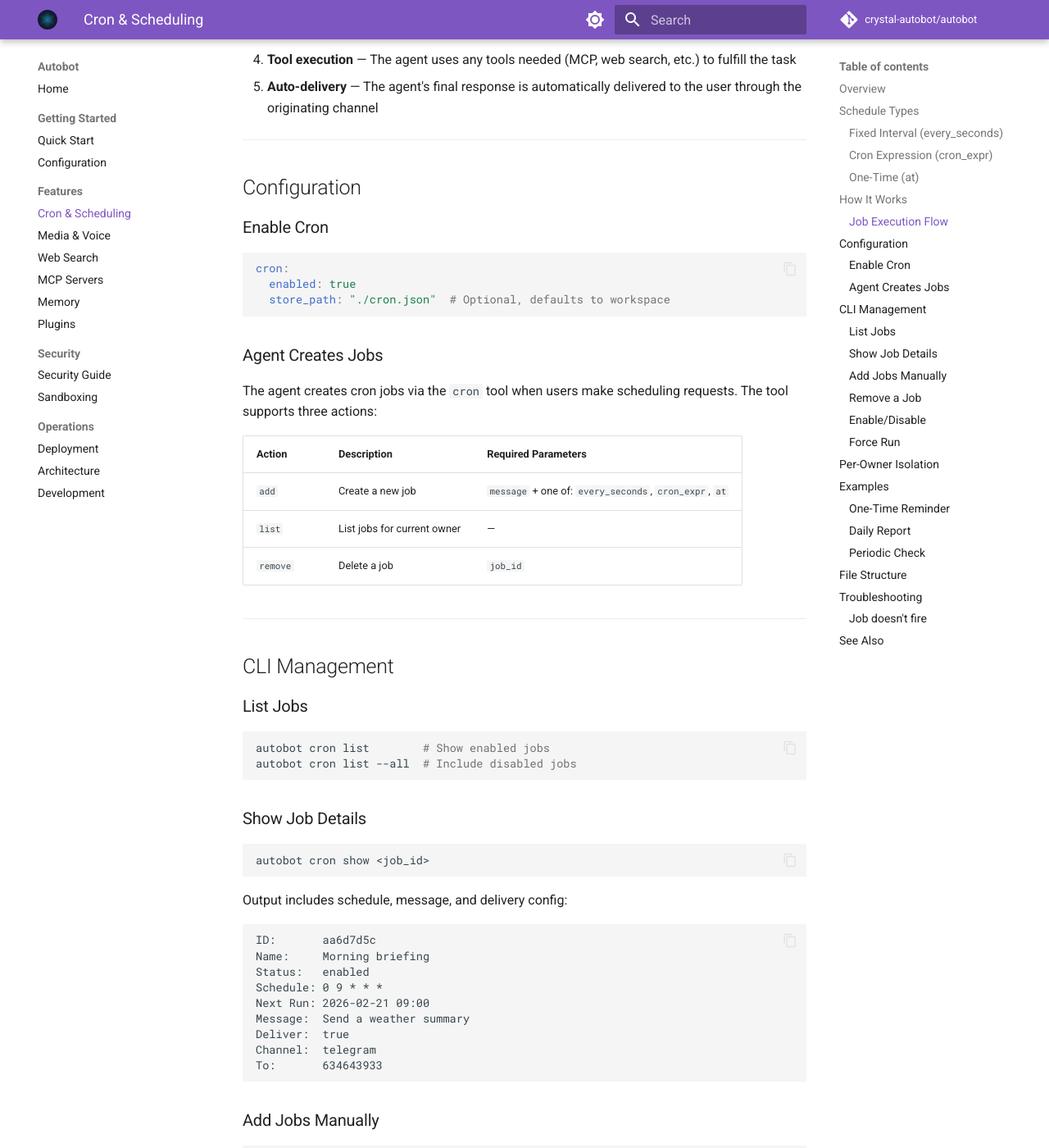
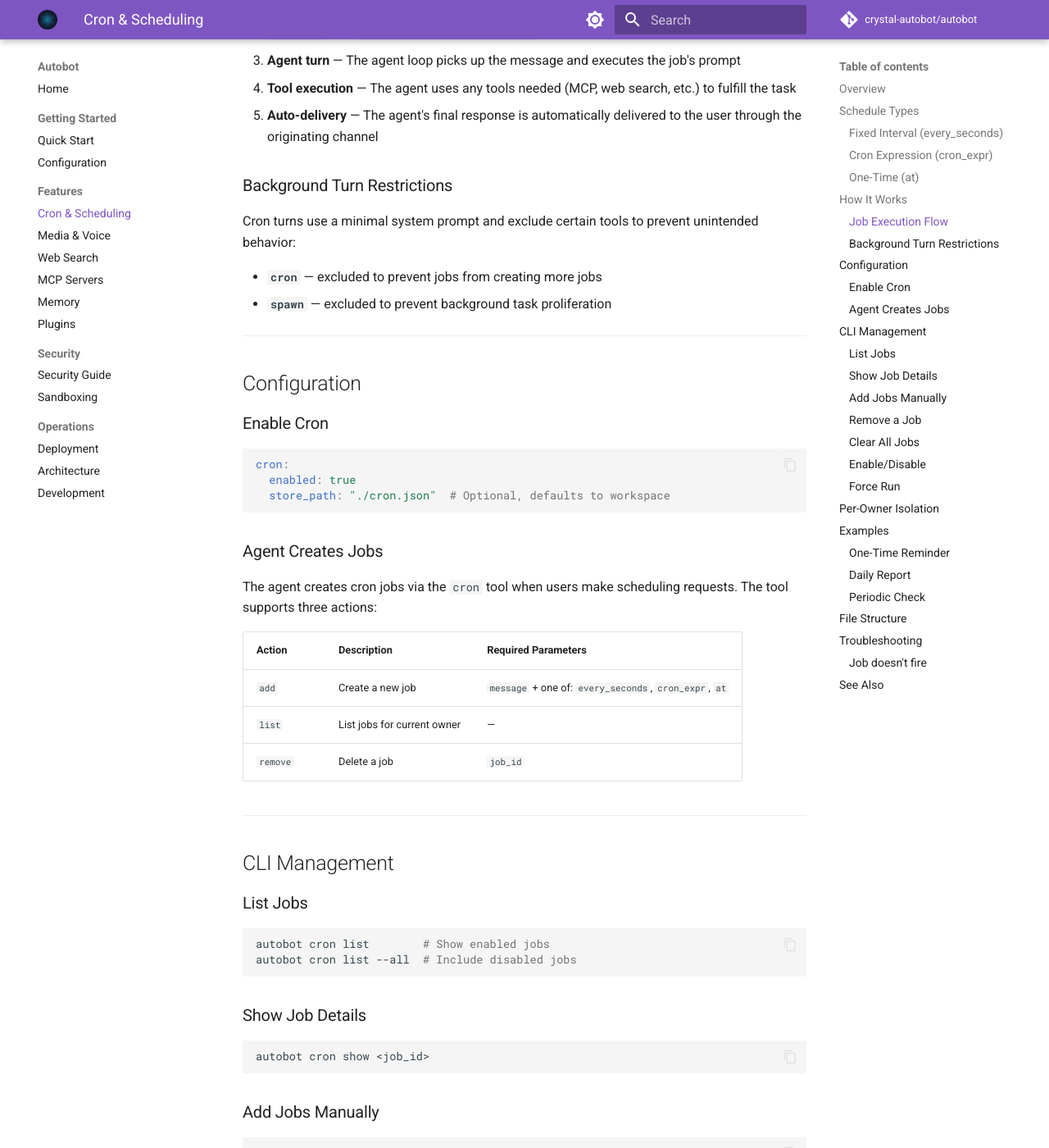
Before and after one commit to crystal-autobot/autobot, an MkDocs documentation site: the page built from docs/cron.md, in a window 1280 px wide and 1400 px high, scrolled down 1476 px. Shown: the whole window at 82% size. Built offline with MkDocs 1.6.1 and Material for MkDocs 9.7.7, drawn with Linux system fonts in a browser that asks for light colours; comment, search, counter and statistics services are not loaded; some of the changed text lies outside the part shown.

Commit message:
More cron subcommands

````diff
--- a/docs/cron.md
+++ b/docs/cron.md
@@ -12,7 +12,7 @@
 - **Recurring reports** — "Send me a weather summary every morning at 9am" (cron expression)
 - **Periodic tasks** — "Check my email every 5 minutes" (fixed interval)
 
-When a job fires, it triggers a full agent turn — the agent can use MCP tools, web search, memory, and any other registered tools to complete the task.
+When a job fires, it triggers a full agent turn — the agent can use MCP tools, web search, memory, and any other registered tools to complete the task. The response is automatically delivered to the user.
 
 ---
 
@@ -58,14 +58,13 @@
     CALLBACK --> BUS[Event Bus]
     BUS --> LOOP[Agent Loop]
     LOOP --> LLM[LLM + Tools]
-    LLM -->|notify?| MSG[Message Tool]
-    MSG --> USER[User gets notification]
+    LLM --> USER[Response auto-delivered]
 
     style TIMER fill:#ab47bc,stroke:#8e24aa,color:#fff
     style BUS fill:#7c4dff,stroke:#651fff,color:#fff
     style LOOP fill:#5c6bc0,stroke:#3949ab,color:#fff
     style LLM fill:#26a69a,stroke:#00897b,color:#fff
-    style MSG fill:#ffa726,stroke:#fb8c00,color:#fff
+    style USER fill:#ffa726,stroke:#fb8c00,color:#fff
 ```
 
 1. **Timer fires** — The cron service detects a job is due
@@ -73,6 +72,13 @@
 3. **Agent turn** — The agent loop picks up the message and executes the job's prompt
 4. **Tool execution** — The agent uses any tools needed (MCP, web search, etc.) to fulfill the task
 5. **Auto-delivery** — The agent's final response is automatically delivered to the user through the originating channel
+
+### Background Turn Restrictions
+
+Cron turns use a minimal system prompt and exclude certain tools to prevent unintended behavior:
+
+- **`cron`** — excluded to prevent jobs from creating more jobs
+- **`spawn`** — excluded to prevent background task proliferation
 
 ---
 
@@ -113,20 +119,6 @@
 autobot cron show <job_id>
 ```
 
-Output includes schedule, message, and delivery config:
-
-```
-ID:       aa6d7d5c
-Name:     Morning briefing
-Status:   enabled
-Schedule: 0 9 * * *
-Next Run: 2026-02-21 09:00
-Message:  Send a weather summary
-Deliver:  true
-Channel:  telegram
-To:       634643933
-```
-
 ### Add Jobs Manually
 
 ```bash
@@ -144,6 +136,12 @@
 
 ```bash
 autobot cron remove <job_id>
+```
+
+### Clear All Jobs
+
+```bash
+autobot cron clear
 ```
 
 ### Enable/Disable
@@ -186,7 +184,7 @@
   at: "2026-02-20T10:30:00Z"
 ```
 
-Job fires once, sends reminder via `message` tool, then auto-deletes.
+Job fires once, delivers the reminder, then auto-deletes.
 
 ### Daily Report
 
````
Also changed, not shown: 7 other files.
